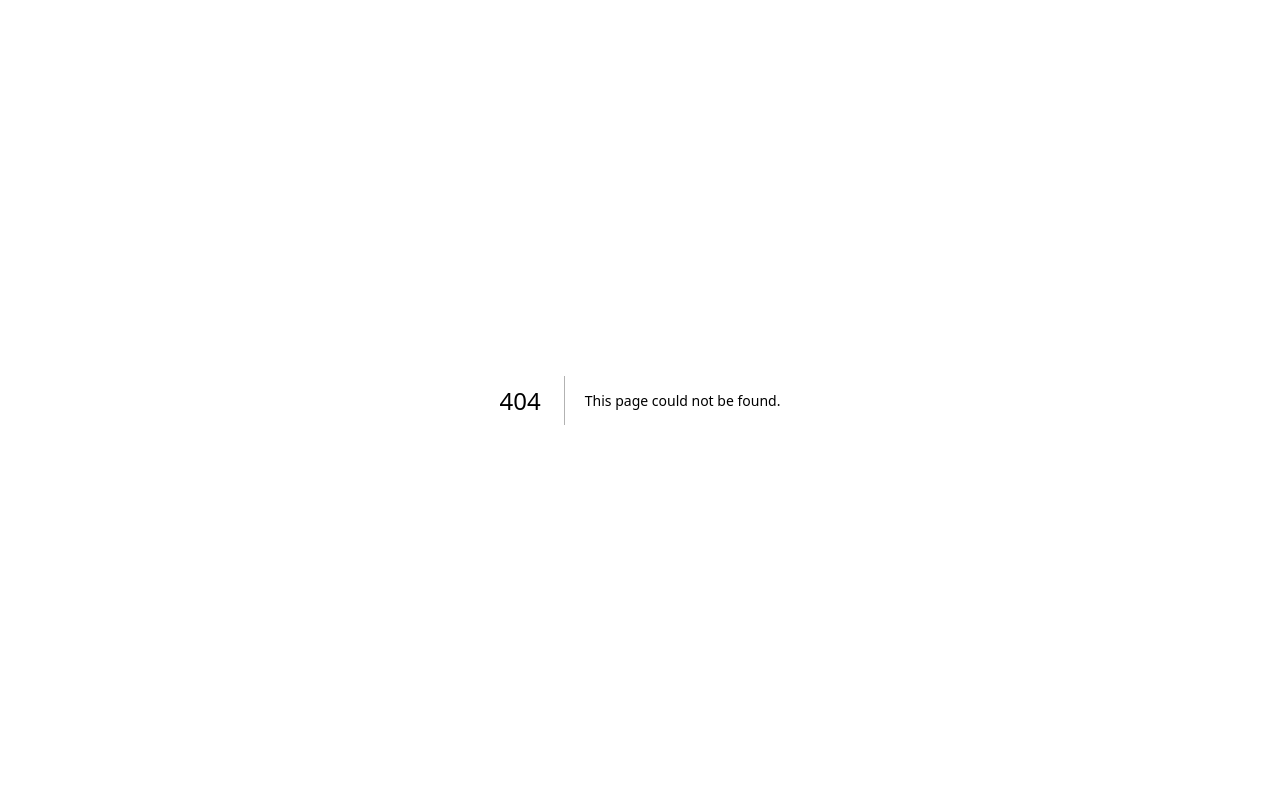
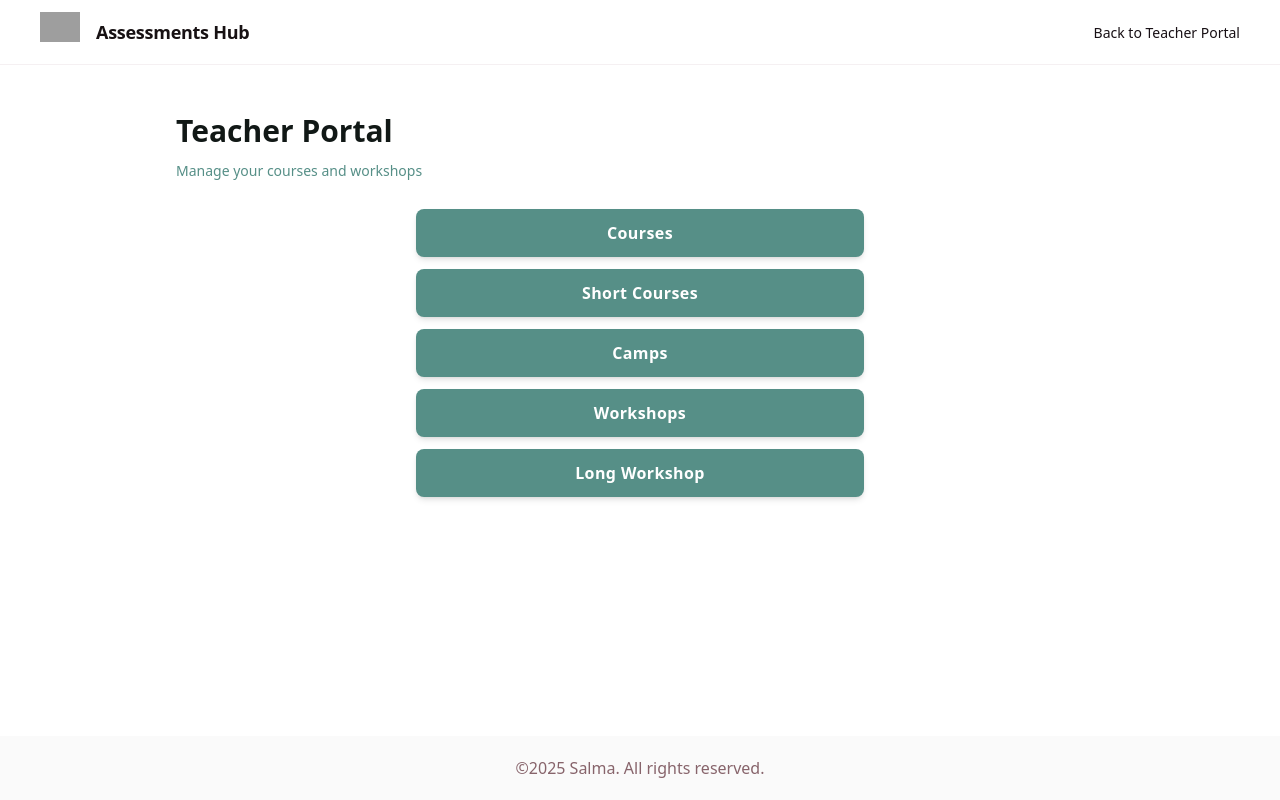
Before and after one commit to Salma-Eletreby/Assessment-Hub, a Next.js app: page /Logiscool/Teacher/Home in a window 1280 px wide. Before the commit this address had no page. Built offline with nearby package versions, Linux system fonts and the light colour scheme; grey boxes are pictures that could not be loaded.

Commit message:
Logiscool Teacher portal landing page

```diff
--- a/pages/Logiscool/Home.tsx
+++ b/pages/Logiscool/Home.tsx
@@ -23,7 +23,7 @@ const LogiscoolLandingPage: React.FC = () => {
 
   const handleAccess = () => {
     if (password === "admin123") {
-      router.push("/educenter/assessments");
+      router.push("/Logiscool/Teacher/Home");
     } else {
       setError("Incorrect password. Please try again.");
     }
--- a/pages/Logiscool/Programs/Camps.tsx
+++ b/pages/Logiscool/Programs/Camps.tsx
@@ -70,7 +70,7 @@ const CampsPage: React.FC = () => {
   };
   const handleAccess = () => {
     if (password === "admin123") {
-      router.push("/educenter/assessments");
+      router.push("/Logiscool/Teacher/Home");
     } else {
       setError("Incorrect password. Please try again.");
     }
--- /dev/null
+++ b/pages/Logiscool/Teacher/Home.tsx
@@ -0,0 +1,69 @@
+"use client";
+import Head from "next/head";
+import React, { useState } from "react";
+import { useRouter } from "next/router";
+
+const TeacherPortal: React.FC = () => {
+  const router = useRouter();
+  return (
+    <div className="relative flex min-h-screen flex-col bg-white overflow-x-hidden" style={{ fontFamily: 'Lexend, "Noto Sans", sans-serif' }}>
+      <Head>
+        <title>Logiscool Teacher</title>
+        <meta name="description" content="Logiscool's Teacher Portal" />
+      </Head>
+      {/* Header */}
+      <header className="flex items-center justify-between whitespace-nowrap border-b border-solid border-b-[#f5f0f2] px-10 py-3">
+        <div className="flex items-center gap-3 sm:gap-4 text-[#171113] cursor-pointer" onClick={() => router.push("/")}>
+          <div className="size-8 sm:size-10">
+            <img src="https://img.icons8.com/?size=100&id=cGcRDueIKQkF&format=png&color=000000" alt="icon" width="48" height="48" />
+          </div>
+          <h2 className="text-base sm:text-lg font-bold leading-tight tracking-[-0.015em]">Assessments Hub</h2>
+        </div>
+        <div className="flex flex-1 justify-end gap-8">
+          <div className="flex items-center gap-9">
+            <a className="text-[#181015] text-sm font-medium leading-normal hover:underline" href="/Logiscool/Teacher/Home">
+              Back to Teacher Portal
+            </a>
+          </div>
+        </div>
+      </header>
+
+      {/* Main Content */}
+      <main className="flex flex-1 justify-center px-6 md:px-40 py-8 animate-fadeIn">
+        <div className="flex flex-col max-w-[960px] flex-1">
+          {/* Title */}
+          <div className="flex flex-wrap justify-between gap-3 p-4">
+            <div className="flex min-w-72 flex-col gap-3">
+              <p className="text-3xl font-bold text-[#111816]">Teacher Portal</p>
+              <p className="text-sm text-[#568F87]">Manage your courses and workshops</p>
+            </div>
+          </div>
+
+          {/* Button Group */}
+          <div className="flex justify-center">
+            <div className="flex flex-col gap-3 w-full max-w-[480px] px-4 py-3">
+              {[
+                { label: "Courses", path: "/Logiscool/Teacher/Courses" },
+                { label: "Short Courses", path: "/Logiscool/Teacher/ShortCourses" },
+                { label: "Camps", path: "/Logiscool/Teacher/Camps" },
+                { label: "Workshops", path: "/Logiscool/Teacher/Workshops" },
+                { label: "Long Workshop", path: "/Logiscool/Teacher/LongWorkshop" },
+              ].map(({ label, path }) => (
+                <button key={label} onClick={() => router.push(path)} className="h-12 w-full rounded-lg bg-[#568F87] text-white text-base font-bold tracking-wide shadow-md transition hover:bg-[#064232] hover:scale-105">
+                  {label}
+                </button>
+              ))}
+            </div>
+          </div>
+        </div>
+      </main>
+      <footer className="flex justify-center bg-[#fafafa]">
+        <div className="flex flex-col gap-6 px-5 py-5 text-center">
+          <p className="text-[#87646b] text-base">©2025 Salma. All rights reserved.</p>
+        </div>
+      </footer>
+    </div>
+  );
+};
+
+export default TeacherPortal;
```
Also changed, not shown: pages/Logiscool/Teacher/Camps.tsx (added).
